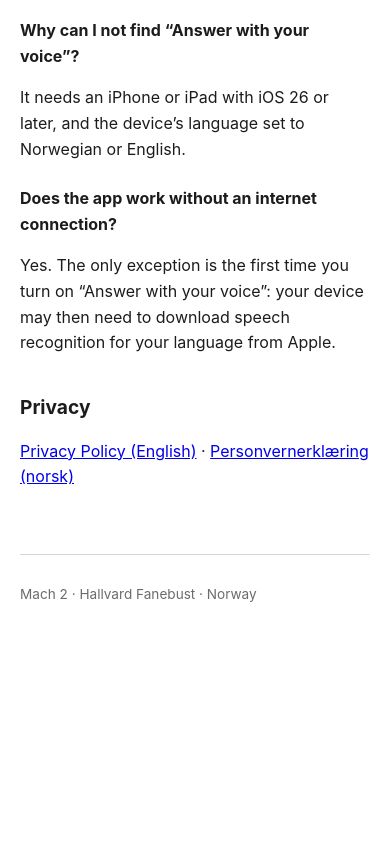
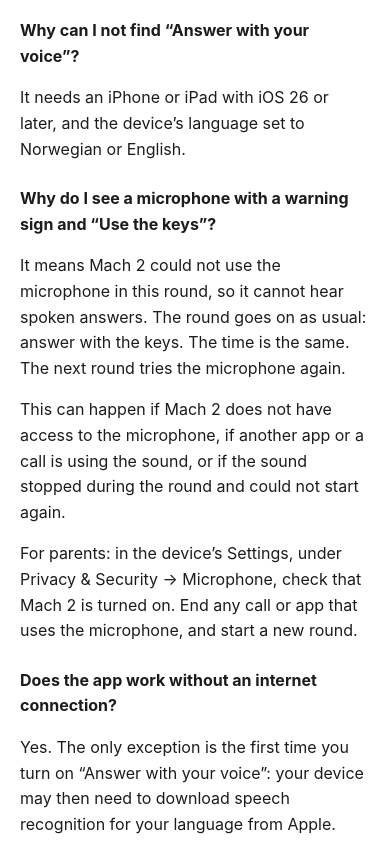
Before and after one commit to hallvardfanebust-dev/mach2-app, a plain HTML site: page index.html in a window 390 px wide. Shown: the part 498-1339 px from the top of the page. Before the commit the page ends 1198 px from the top, so only its background shows below. Drawn offline with Linux system fonts and the light colour scheme.

Commit message:
Support page: why a microphone with a warning sign and «Use the keys» appears

```diff
--- a/index.html
+++ b/index.html
@@ -34,6 +34,11 @@ If you are reporting a problem, please mention your device and its iOS, iPadOS o
 <h3>Why can I not find “Answer with your voice”?</h3>
 <p>It needs an iPhone or iPad with iOS 26 or later, and the device’s language set to Norwegian or English.</p>
 
+<h3>Why do I see a microphone with a warning sign and “Use the keys”?</h3>
+<p>It means Mach 2 could not use the microphone in this round, so it cannot hear spoken answers. The round goes on as usual: answer with the keys. The time is the same. The next round tries the microphone again.</p>
+<p>This can happen if Mach 2 does not have access to the microphone, if another app or a call is using the sound, or if the sound stopped during the round and could not start again.</p>
+<p>For parents: in the device’s Settings, under Privacy &amp; Security → Microphone, check that Mach 2 is turned on. End any call or app that uses the microphone, and start a new round.</p>
+
 <h3>Does the app work without an internet connection?</h3>
 <p>Yes. The only exception is the first time you turn on “Answer with your voice”: your device may then need to download speech recognition for your language from Apple.</p>
 
```
